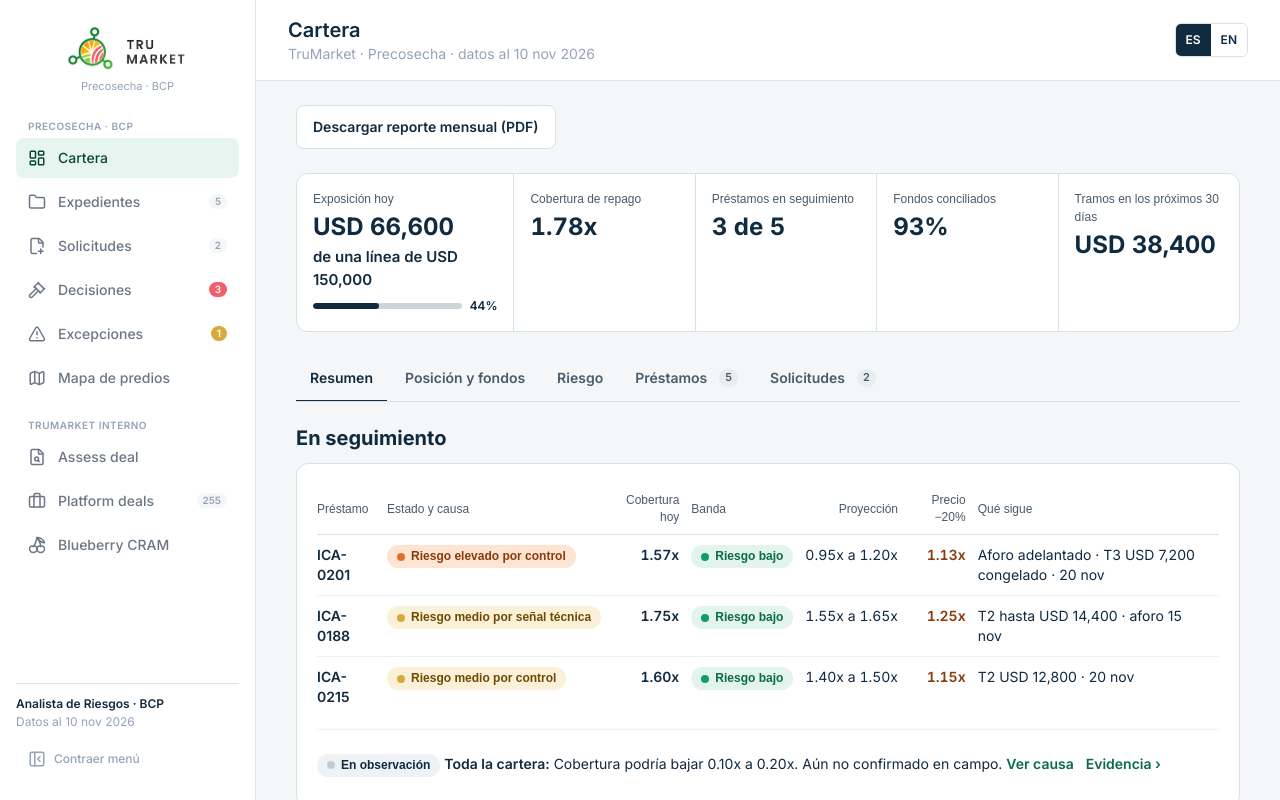
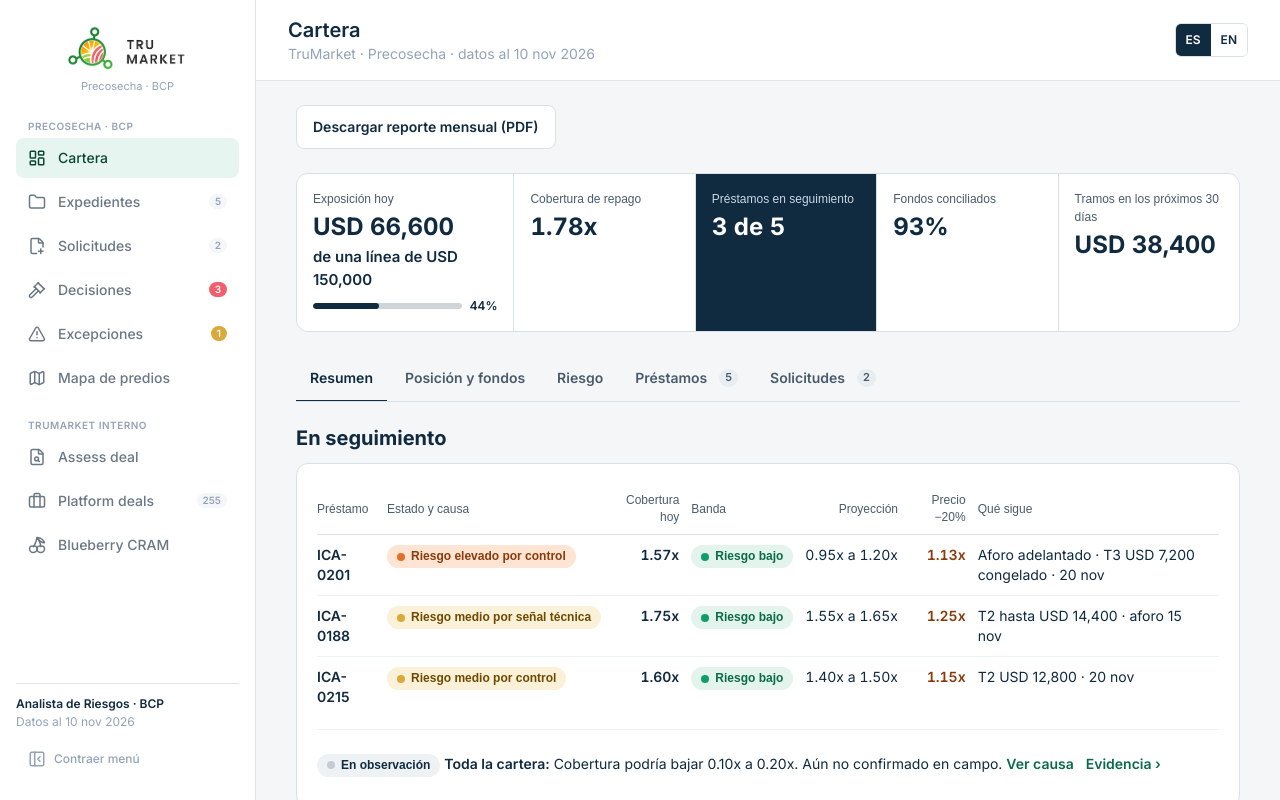
Before and after one commit to AgroSmart-Contracts/credit-risk-mvp, a React (Vite) app: page / in a window 1280 px wide. Both pictures are taken after a click on the button "Credit risk". Shown: the top 800 px of the page. Built offline with nearby package versions, Linux system fonts and the light colour scheme.

Commit message:
fix(bcp): figure highlight is one way; tabs never change it
Co-Authored-By: Claude Opus 5.5 <noreply@anthropic.com>

```diff
--- a/src/components/bcp/Portfolio.tsx
+++ b/src/components/bcp/Portfolio.tsx
@@ -29,7 +29,7 @@ const TILE_TAB: Record<Tile, { tab: PortfolioTab; section?: string }> = {
 };
 /** Survive opening a file, so Back returns to the same tab and figure. */
 let lastTab: PortfolioTab = "resumen";
-let lastTile: Tile | null = null;
+let lastTile: Tile | null = "seguimiento";
 
 export function Portfolio({ data, onOpen, onOpenApp, onReport, onDecisions, answers }: { data: P; onOpen: (id: string) => void; onOpenApp: (id: string) => void; onReport: () => void; onDecisions: () => void; answers: Record<string, Answer>; onAnswer: (k: string, a: Answer) => void }) {
   const t = useT();
@@ -37,12 +37,10 @@ export function Portfolio({ data, onOpen, onOpenApp, onReport, onDecisions, answ
   const F = portfolioFigures(data.loans);
   const [page, setPageState] = useState<PortfolioTab>(lastTab);
   const [tile, setTileState] = useState<Tile | null>(lastTile);
-  // Choosing a tab never moves the figure highlight; it only clears a figure picked earlier.
+  // One way only: a figure opens its tab, but choosing a tab leaves the figure highlight as it is.
   const setPage = (tab: PortfolioTab) => {
     lastTab = tab;
     setPageState(tab);
-    lastTile = null;
-    setTileState(null);
   };
   const openTile = (k: Tile) => {
     const { tab, section } = TILE_TAB[k];
```
